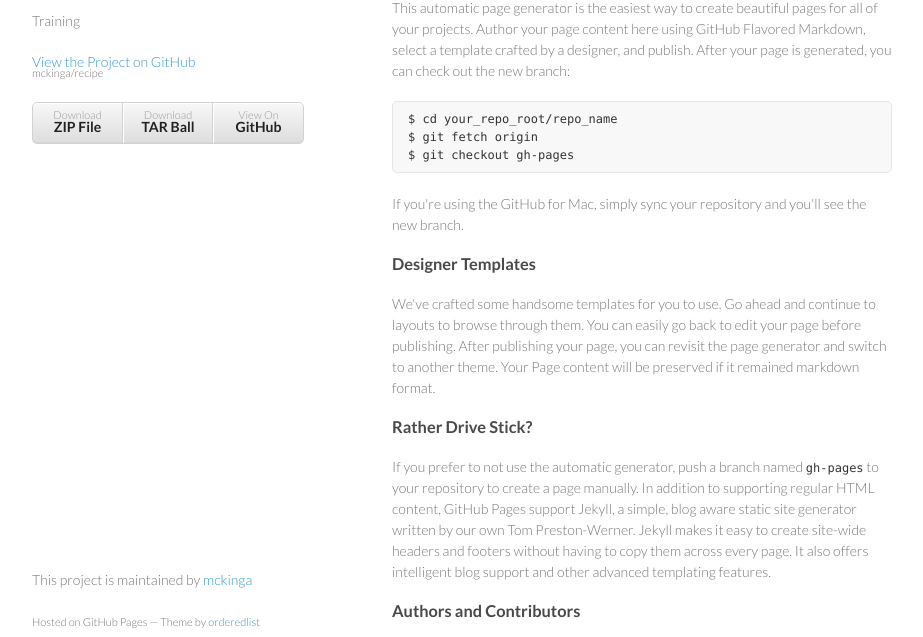
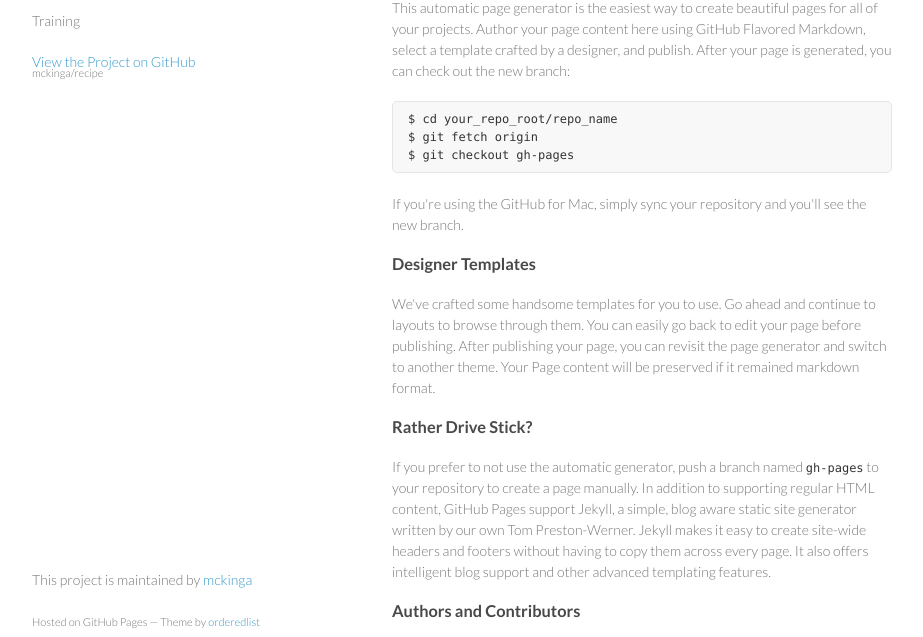
Before and after one commit to mckinga/recipe, a plain HTML site: page index.html in a window 1280 px wide. Shown: the part 99-736 px from the top of the page, without its empty margins (178-1101 px from the left). Drawn offline with Linux system fonts and the light colour scheme.

Commit message:
Removed download icons; not needed for browsing.

```diff
--- a/index.html
+++ b/index.html
@@ -20,12 +20,6 @@
 
         <p class="view"><a href="https://github.com/mckinga/recipe">View the Project on GitHub <small>mckinga/recipe</small></a></p>
 
-
-        <ul>
-          <li><a href="https://github.com/mckinga/recipe/zipball/master">Download <strong>ZIP File</strong></a></li>
-          <li><a href="https://github.com/mckinga/recipe/tarball/master">Download <strong>TAR Ball</strong></a></li>
-          <li><a href="https://github.com/mckinga/recipe">View On <strong>GitHub</strong></a></li>
-        </ul>
       </header>
       <section>
         <h3>
```
